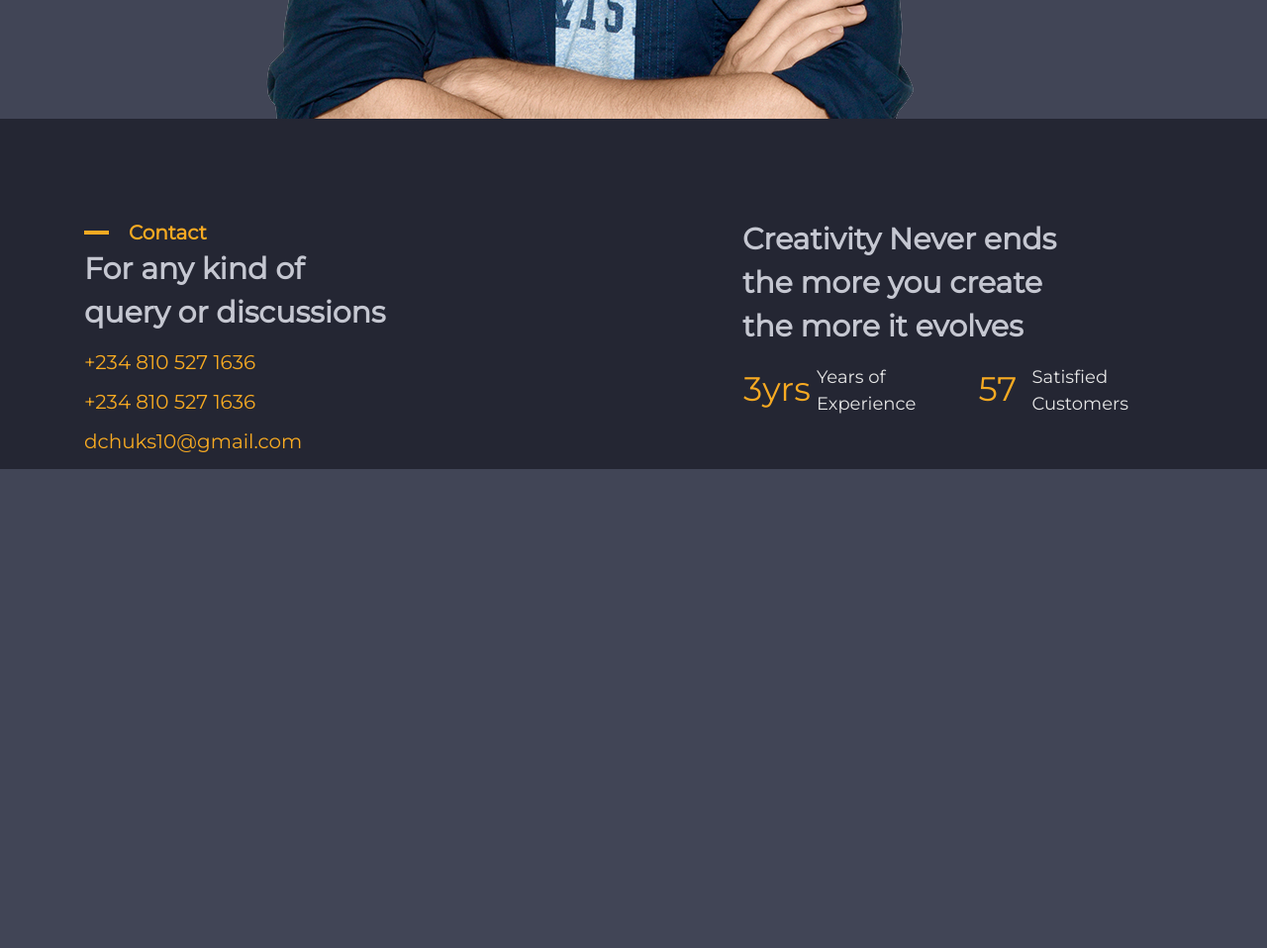
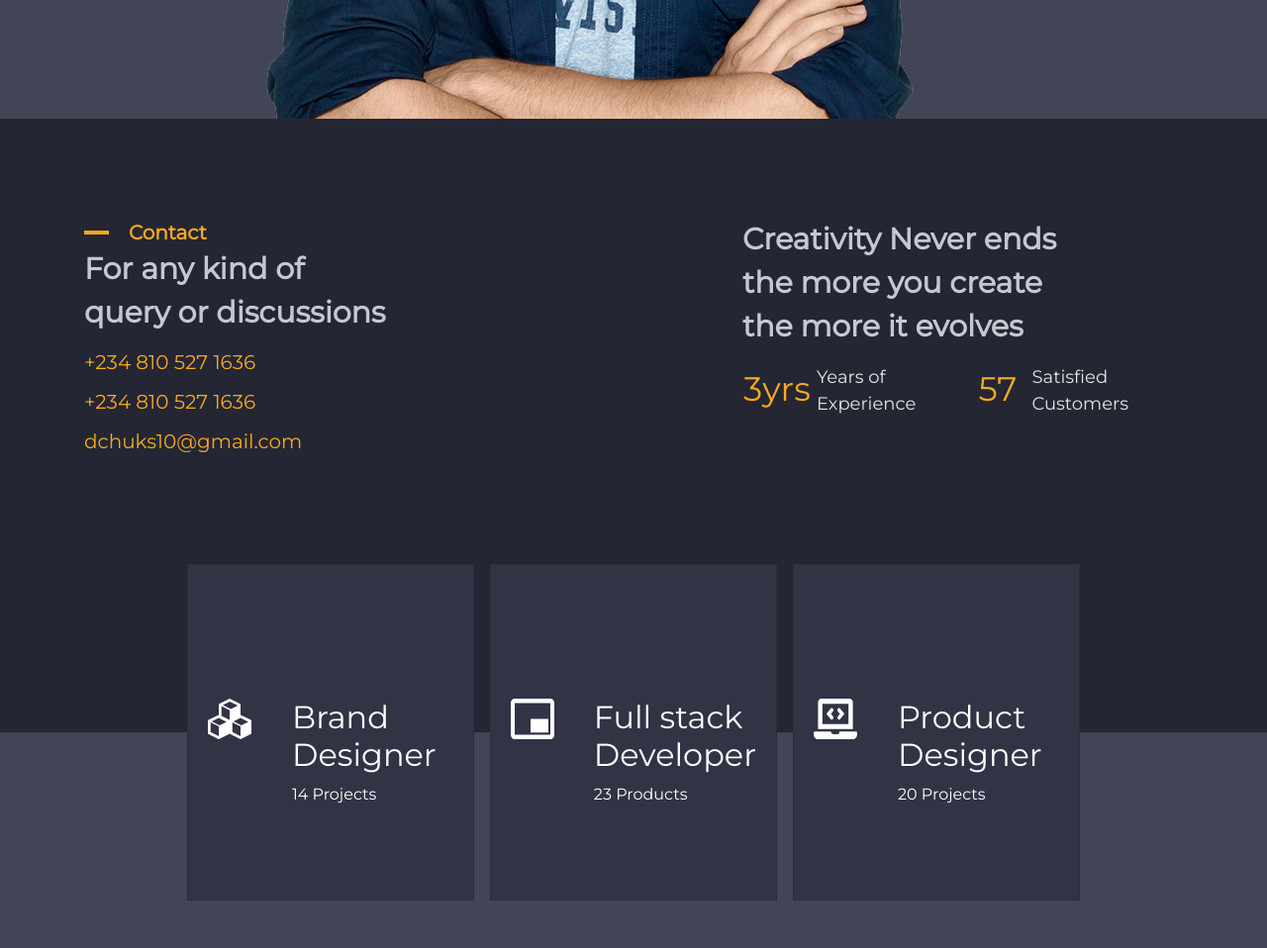
Before and after one commit to jbrit/Portfolio-Template, a plain HTML site: page index.html in a window 1280 px wide. Shown: the part 680-1638 px from the top of the page at 99% size. Before the commit the page ends 1154 px from the top, so only its background shows below. Drawn offline with nearby package versions, Linux system fonts and the light colour scheme.

Commit message:
Experience cards ready

```diff
--- a/index.html
+++ b/index.html
@@ -103,7 +103,7 @@
         <section class="jbritz-about" data-section="about"></section>
       </div> -->
     </div>
-    <section class="contact-section">
+    <section class="contact-section pb-5">
       <div class="container">
         <div class="row">
           <div class="col-7">
@@ -148,6 +148,64 @@
         </div>
       </div>
     </section>
+    <section class="experience-card-section py-5">
+      <div class="d-flex align-items-center justify-content-center">
+        <div class="card experience-card rounded-0 mx-2">
+          <div class="d-flex">
+            <div class="experience-card-icon">
+              <img
+                src="./static/images/stack.svg"
+                alt=""
+                class="mx-auto ex-card-image"
+              />
+            </div>
+            <div class="experience-card-body">
+              <h2>
+                Brand<br />
+                Designer
+              </h2>
+              <div class="card-sub">14 Projects</div>
+            </div>
+          </div>
+        </div>
+        <div class="card experience-card rounded-0 mx-2">
+          <div class="d-flex">
+            <div class="experience-card-icon">
+              <img
+                src="./static/images/pip.svg"
+                alt=""
+                class="mx-auto ex-card-image"
+              />
+            </div>
+            <div class="experience-card-body">
+              <h2>
+                Full stack<br />
+                Developer
+              </h2>
+              <div class="card-sub">23 Products</div>
+            </div>
+          </div>
+        </div>
+        <div class="card experience-card rounded-0 mx-2">
+          <div class="d-flex">
+            <div class="experience-card-icon">
+              <img
+                src="./static/images/code.svg"
+                alt=""
+                class="mx-auto ex-card-image"
+              />
+            </div>
+            <div class="experience-card-body">
+              <h2>
+                Product<br />
+                Designer
+              </h2>
+              <div class="card-sub">20 Projects</div>
+            </div>
+          </div>
+        </div>
+      </div>
+    </section>
     <!-- Main Section End -->
 
     <!-- <script src="/js/main.js"></script> -->
--- a/static/css/main.css
+++ b/static/css/main.css
@@ -123,3 +123,32 @@ body {
   left: 16px;
   top: 0;
 }
+.experience-card-section {
+  background-image: linear-gradient(
+    to bottom,
+    var(--secondary),
+    var(--secondary) 50%,
+    var(--main) 50%,
+    var(--main)
+  );
+}
+.experience-card {
+  height: 340px;
+  width: 290px;
+  padding: 135px 20px 0;
+  background-color: #323445;
+  color: var(--white);
+}
+.experience-card:hover {
+  background-color: #f7aa22;
+}
+.experience-card h1 {
+  font-weight: 900;
+}
+.experience-card-icon {
+  width: 85px;
+}
+.ex-card-image {
+  width: 44px;
+  height: 41px;
+}
```
Also changed, not shown: static/images/code.svg (added), static/images/pip.svg (added), static/images/stack.svg (added).
